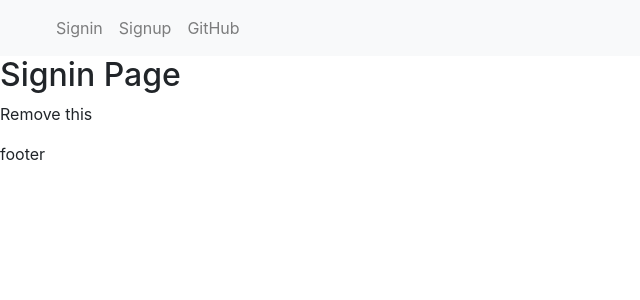
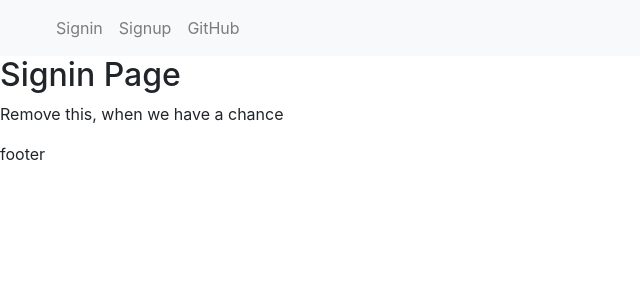
Before and after one commit to kenneth-brook/portfolio-blog, a Next.js app in the folder frontend/: page /signin in a window 1280 px wide. Shown: the top 300 px of the page, without its empty margins (0-640 px from the left). Built offline with nearby package versions, Linux system fonts and the light colour scheme.

Commit message:
bummpin it

```diff
--- a/frontend/pages/signin.js
+++ b/frontend/pages/signin.js
@@ -4,7 +4,7 @@ const Signin = () => {
 	return (
 		<Layout>
 			<h2>Signin Page</h2>
-			<p>Remove this</p>
+			<p>Remove this, when we have a chance</p>
 		</Layout>
 	);
 };
```
